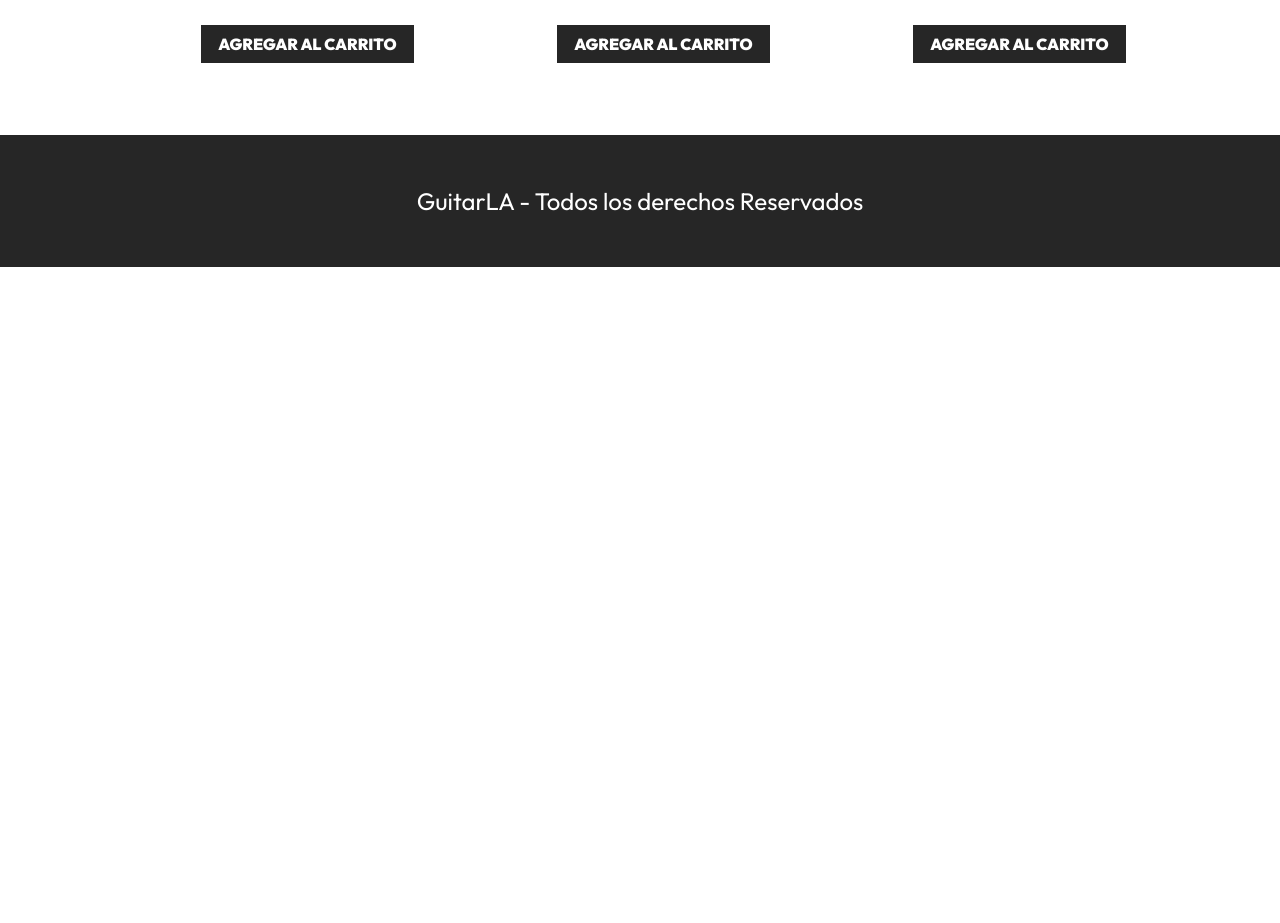
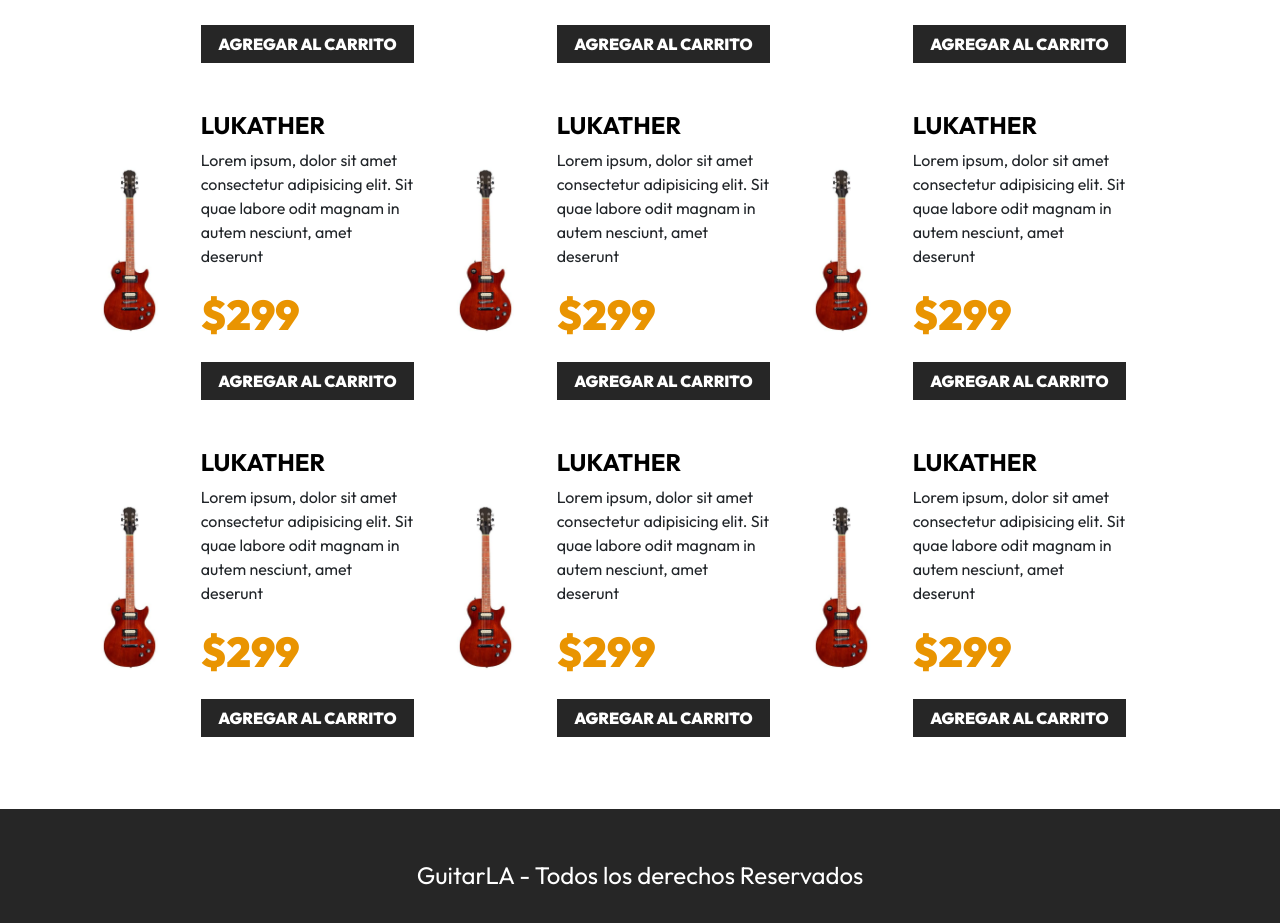
Before and after one commit to bmenc/guitarla, a React (Vite) app: page / in a window 1280 px wide. Shown: the part 929-1852 px from the top of the page. Before the commit the page ends 1196 px from the top, so only its background shows below. Built offline with nearby package versions, Linux system fonts and the light colour scheme.

Commit message:
64. Iterando sobre los Productos en React

```diff
--- a/src/App.jsx
+++ b/src/App.jsx
@@ -1,38 +1,20 @@
 import { useEffect, useState } from 'react';
 import Guitar from './components/Guitar';
 import Header from './components/Header';
+import { db } from './data/db';
 
 function App() {
-
-  const [auth, setAuth] = useState(false);
-
-  useEffect(() => {
-    if (auth) {
-      console.log('Componente Listo o escuchando por Auth');
-    }
-  }, [auth])
-
-  setTimeout(() => {
-    setAuth(true)
-  }, 3000);
+  const [data, setData] = useState(db);
 
   return (
     <>
-    <Header/>
-
+      <Header />
       <main className="container-xl mt-5">
         <h2 className="text-center">Nuestra Colección</h2>
-
         <div className="row mt-5">
-          <Guitar />
-          <Guitar />
-          <Guitar />
-          <Guitar />
-          <Guitar />
-          <Guitar />
+          {data.map(() => (<Guitar/>))}
         </div>
       </main>
-
       <footer className="bg-dark mt-5 py-5">
         <div className="container-xl">
           <p className="text-white text-center fs-4 mt-4 m-md-0">GuitarLA - Todos los derechos Reservados</p>
--- /dev/null
+++ b/src/data/db.js
@@ -0,0 +1,86 @@
+export const db = [
+  {
+      id: 1,
+      name: 'Lukather',
+      image: 'guitarra_01',
+      description: 'Morbi ornare augue nisl, vel elementum dui mollis vel. Curabitur non ex id eros fermentum hendrerit.',
+      price: 299,
+  },
+  {
+      id: 2,
+      name: 'SRV',
+      image: 'guitarra_02',
+      description: 'Morbi ornare augue nisl, vel elementum dui mollis vel. Curabitur non ex id eros fermentum hendrerit.',
+      price: 349,
+  },
+  {
+      id: 3,
+      name: 'Borland',
+      image: 'guitarra_03',
+      description: 'Morbi ornare augue nisl, vel elementum dui mollis vel. Curabitur non ex id eros fermentum hendrerit.',
+      price: 329,
+  },
+  {
+      id: 4,
+      name: 'VAI',
+      image: 'guitarra_04',
+      description: 'Morbi ornare augue nisl, vel elementum dui mollis vel. Curabitur non ex id eros fermentum hendrerit.',
+      price: 299,
+  },
+  {
+      id: 5,
+      name: 'Thompson',
+      image: 'guitarra_05',
+      description: 'Morbi ornare augue nisl, vel elementum dui mollis vel. Curabitur non ex id eros fermentum hendrerit.',
+      price: 399,
+  },
+  {
+      id: 6,
+      name: 'White',
+      image: 'guitarra_06',
+      description: 'Morbi ornare augue nisl, vel elementum dui mollis vel. Curabitur non ex id eros fermentum hendrerit.',
+      price: 329,
+  },
+  {
+      id: 7,
+      name: 'Cobain',
+      image: 'guitarra_07',
+      description: 'Morbi ornare augue nisl, vel elementum dui mollis vel. Curabitur non ex id eros fermentum hendrerit.',
+      price: 349,
+  },
+  {
+      id: 8,
+      name: 'Dale',
+      image: 'guitarra_08',
+      description: 'Morbi ornare augue nisl, vel elementum dui mollis vel. Curabitur non ex id eros fermentum hendrerit.',
+      price: 379,
+  },
+  {
+      id: 9,
+      name: 'Krieger',
+      image: 'guitarra_09',
+      description: 'Morbi ornare augue nisl, vel elementum dui mollis vel. Curabitur non ex id eros fermentum hendrerit.',
+      price: 289,
+  },
+  {
+      id: 10,
+      name: 'Campbell',
+      image: 'guitarra_10',
+      description: 'Morbi ornare augue nisl, vel elementum dui mollis vel. Curabitur non ex id eros fermentum hendrerit.',
+      price: 349,
+  },
+  {
+      id: 11,
+      name: 'Reed',
+      image: 'guitarra_11',
+      description: 'Morbi ornare augue nisl, vel elementum dui mollis vel. Curabitur non ex id eros fermentum hendrerit.',
+      price: 399,
+  },
+  {
+      id: 12,
+      name: 'Hazel',
+      image: 'guitarra_12',
+      description: 'Morbi ornare augue nisl, vel elementum dui mollis vel. Curabitur non ex id eros fermentum hendrerit.',
+      price: 379,
+  },
+]
```
